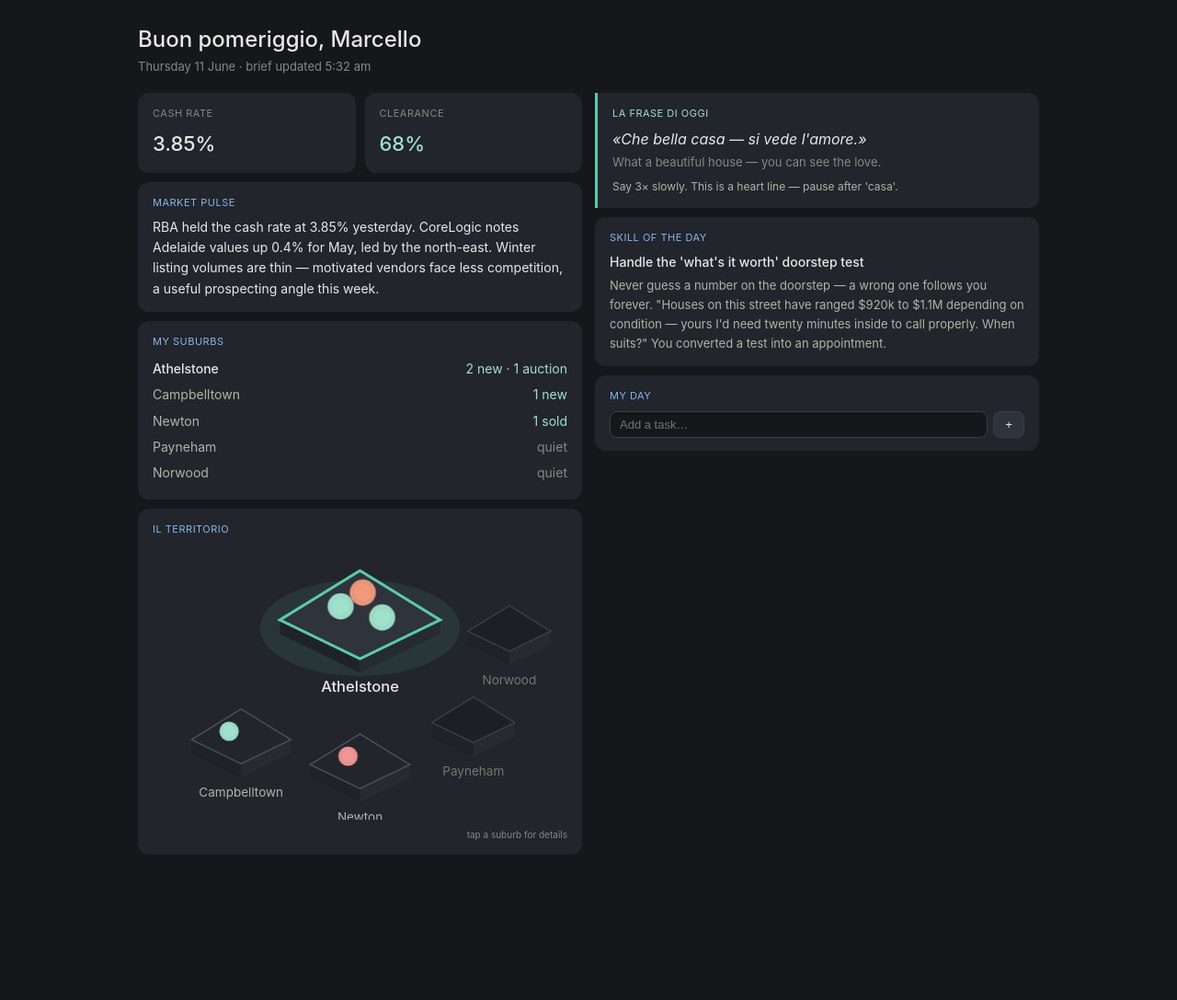
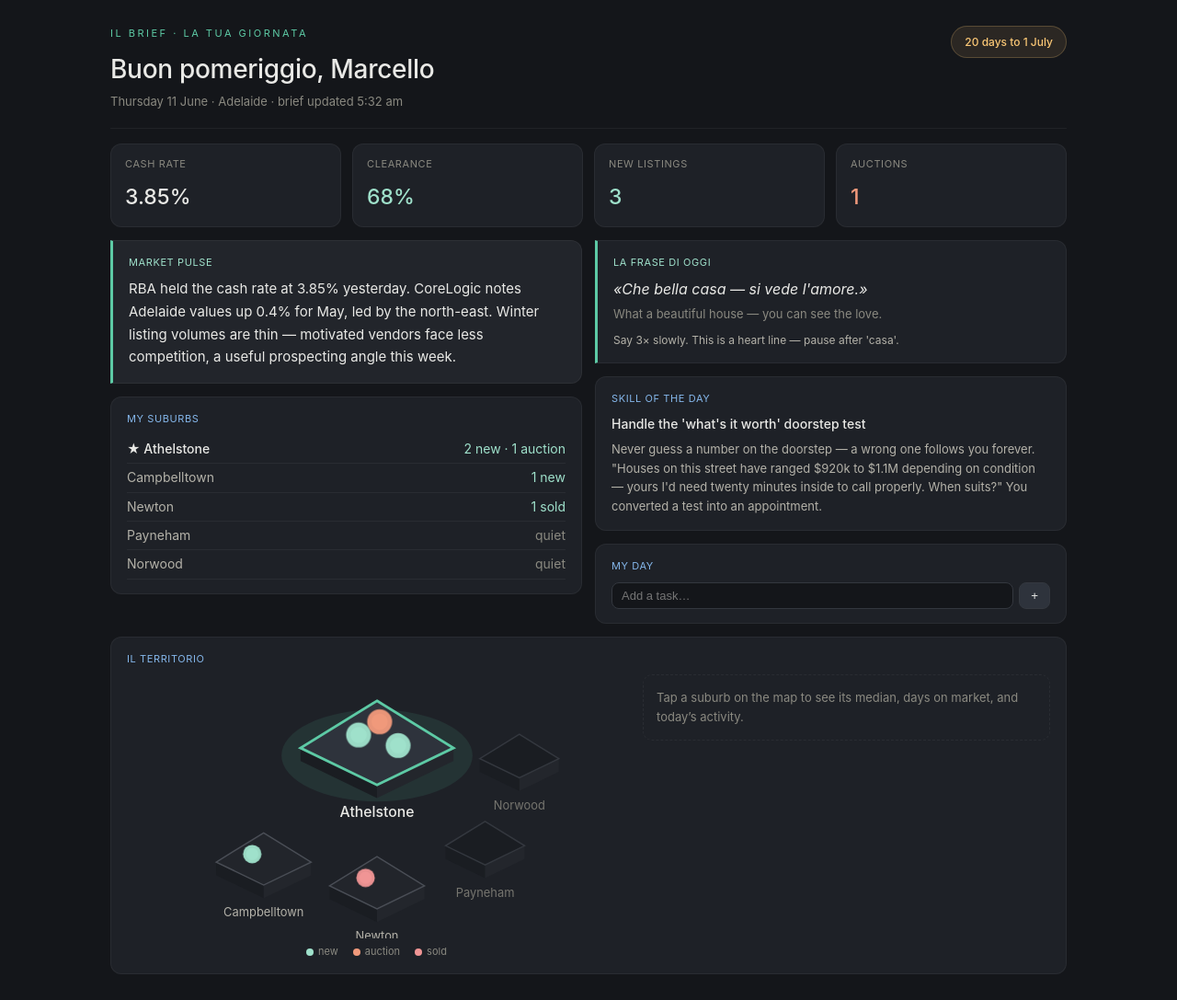
Before and after one commit to Marcelllboz/il-brief, a plain HTML site: page index.html in a window 1280 px wide. Shown: the whole page at 92% size. Before the commit the page ends 953 px from the top, so only its background shows below. Drawn offline with Linux system fonts and the light colour scheme.

Commit message:
polish: balanced layout, hero pulse, 4 metric tiles, masthead + countdown, full-width Territorio with legend
Co-Authored-By: Claude Fable 5 <noreply@anthropic.com>

```diff
--- a/index.html
+++ b/index.html
@@ -5,54 +5,112 @@
   <meta name="viewport" content="width=device-width, initial-scale=1">
   <title>Il Brief</title>
   <style>
-    :root { --bg:#15171B; --card:#22252B; --card-raise:#2E333C; --text:#E8E8E6;
-            --muted:#888780; --dim:#B4B2A9; --label:#85B7EB; --teal:#9FE1CB;
-            --teal-deep:#5DCAA5; --coral:#F0997B; --red:#F09595; }
+    :root { --bg:#14161A; --card:#1E2127; --card-2:#22252B; --raise:#2E333C; --text:#E9E9E6;
+            --muted:#8A8980; --dim:#B4B2A9; --label:#85B7EB; --teal:#9FE1CB; --teal-deep:#5DCAA5;
+            --coral:#F0997B; --red:#F09595; --amber:#FAC775; --line:rgba(255,255,255,0.05); }
     * { box-sizing:border-box; margin:0; }
     body { background:var(--bg); color:var(--text);
-           font:16px/1.6 -apple-system, "Segoe UI", Roboto, sans-serif; padding:24px; }
-    .wrap { max-width:980px; margin:0 auto; }
-    .grid { display:grid; grid-template-columns:1fr 1fr; gap:14px; margin-top:18px; }
-    .col { display:flex; flex-direction:column; gap:10px; }
-    .card { background:var(--card); border-radius:12px; padding:14px 16px; }
-    .label { font-size:11px; letter-spacing:0.5px; color:var(--label);
-             text-transform:uppercase; margin-bottom:6px; }
-    .tiles { display:grid; grid-template-columns:1fr 1fr; gap:10px; }
-    .stale { background:#3A2E1E; color:#FAC775; border-radius:10px;
-             padding:10px 14px; font-size:13px; margin-top:12px; display:none; }
-    @media (max-width:760px) { .grid { grid-template-columns:1fr; } body { padding:14px; } }
-    @keyframes pulse { 0%,100% { opacity:1 } 50% { opacity:0.45 } }
+           font:16px/1.6 -apple-system, "Segoe UI", Roboto, sans-serif; padding:28px; }
+    .wrap { max-width:1040px; margin:0 auto; }
+
+    .masthead { display:flex; justify-content:space-between; align-items:flex-start; gap:16px; }
+    .mast-label { font-size:11px; letter-spacing:2.5px; text-transform:uppercase; color:var(--teal-deep); margin-bottom:7px; }
+    h1#greeting { font-size:28px; font-weight:500; letter-spacing:-0.3px; }
+    .sub { font-size:13px; color:var(--muted); margin-top:3px; }
+    .countdown { flex-shrink:0; background:rgba(250,199,117,0.10); color:var(--amber);
+                 border:1px solid rgba(250,199,117,0.22); border-radius:999px;
+                 padding:7px 14px; font-size:12px; font-weight:500; white-space:nowrap; display:none; }
+    .divider { height:1px; background:var(--line); margin:18px 0 16px; }
+
+    .tiles { display:grid; grid-template-columns:repeat(4,1fr); gap:12px; margin-bottom:14px; }
+    .tile { background:var(--card); border:1px solid var(--line); border-radius:12px; padding:13px 15px; }
+    .tile .t-val { font-size:23px; font-weight:500; margin-top:2px; }
+
+    .grid { display:grid; grid-template-columns:1fr 1fr; gap:14px; align-items:start; }
+    .col { display:flex; flex-direction:column; gap:14px; }
+    .card { background:var(--card); border:1px solid var(--line); border-radius:12px; padding:15px 17px; }
+    .label { font-size:11px; letter-spacing:0.6px; color:var(--label); text-transform:uppercase; margin-bottom:8px; }
+
+    .hero { background:var(--card-2); border-left:3px solid var(--teal-deep); border-radius:0 12px 12px 0; }
+    .hero .label { color:var(--teal); }
+    .hero #pulse-body { font-size:15px; line-height:1.65; }
+
+    .terr { margin-top:14px; }
+    .terr-row { display:flex; gap:18px; flex-wrap:wrap; align-items:flex-start; }
+    .terr-map { flex:1 1 340px; min-width:280px; }
+    .terr-map svg { width:100%; max-width:430px; display:block; margin:0 auto; }
+    .terr-side { flex:1 1 240px; min-width:220px; }
+    .legend { display:flex; gap:16px; justify-content:center; margin-top:6px; font-size:11px; color:var(--muted); }
+    .legend span { display:inline-flex; align-items:center; gap:5px; }
+    .legend i { width:8px; height:8px; border-radius:50%; display:inline-block; }
+    .terr-hint { font-size:13px; color:var(--muted); line-height:1.6;
+                 border:1px dashed var(--line); border-radius:10px; padding:14px; }
+
+    .stale { background:#3A2E1E; color:var(--amber); border-radius:10px;
+             padding:10px 14px; font-size:13px; margin-bottom:14px; display:none; }
+
+    @media (max-width:760px) {
+      body { padding:16px; }
+      .grid { grid-template-columns:1fr; }
+      .tiles { grid-template-columns:1fr 1fr; }
+      h1#greeting { font-size:24px; }
+    }
+    @keyframes pulse { 0%,100% { opacity:1 } 50% { opacity:0.4 } }
     .dot-ring { animation:pulse 2.4s ease-in-out infinite; }
   </style>
 </head>
 <body>
   <div class="wrap">
-    <header>
-      <h1 id="greeting" style="font-size:24px;font-weight:500">Buongiorno, Marcello</h1>
-      <p id="datestamp" style="font-size:13px;color:var(--muted)"></p>
-    </header>
+    <div class="masthead">
+      <div>
+        <div class="mast-label">Il Brief · la tua giornata</div>
+        <h1 id="greeting">Buongiorno, Marcello</h1>
+        <p class="sub" id="datestamp"></p>
+      </div>
+      <div class="countdown" id="countdown"></div>
+    </div>
+    <div class="divider"></div>
+
     <div id="stale" class="stale">Showing yesterday's brief — today's update hasn't arrived yet.</div>
+
+    <div class="tiles" id="tiles"></div>
+
     <div class="grid">
-      <div class="col" id="col-left">
-        <div class="tiles" id="tiles"></div>
-        <div class="card" id="pulse"><div class="label">Market pulse</div><div id="pulse-body"></div></div>
+      <div class="col">
+        <div class="card hero" id="pulse"><div class="label">Market pulse</div><div id="pulse-body"></div></div>
         <div class="card" id="suburbs"><div class="label">My suburbs</div><div id="suburbs-body"></div></div>
-        <div class="card" id="territorio"><div class="label">Il Territorio</div>
-          <div id="map-holder"></div><div id="detail-holder"></div></div>
       </div>
-      <div class="col" id="col-right">
+      <div class="col">
         <div class="card" id="frase" style="border-left:3px solid var(--teal-deep);border-radius:0 12px 12px 0">
           <div class="label" style="color:var(--teal)">La frase di oggi</div><div id="frase-body"></div></div>
         <div class="card" id="skill"><div class="label">Skill of the day</div><div id="skill-body"></div></div>
         <div class="card" id="myday"><div class="label">My day</div><div id="myday-body"></div></div>
       </div>
     </div>
+
+    <div class="card terr" id="territorio">
+      <div class="label">Il Territorio</div>
+      <div class="terr-row">
+        <div class="terr-map">
+          <div id="map-holder"></div>
+          <div class="legend">
+            <span><i style="background:var(--teal)"></i>new</span>
+            <span><i style="background:var(--coral)"></i>auction</span>
+            <span><i style="background:var(--red)"></i>sold</span>
+          </div>
+        </div>
+        <div class="terr-side" id="detail-holder"></div>
+      </div>
+    </div>
   </div>
+
   <script>
   const $ = id => document.getElementById(id);
   const fmtDay = d => d.toLocaleDateString('en-AU', { weekday:'long', day:'numeric', month:'long', timeZone:'Australia/Adelaide' });
   const todayISO = () => new Date().toLocaleDateString('en-CA', { timeZone:'Australia/Adelaide' });
   const daysSinceEpoch = () => Math.floor(Date.parse(todayISO()) / 86400000);
+
+  const TERR_HINT = '<div class="terr-hint">Tap a suburb on the map to see its median, days on market, and today’s activity.</div>';
 
   async function load(name) {
     const r = await fetch(`data/${name}.json?v=${Date.now()}`);
@@ -66,22 +124,31 @@
     $('greeting').textContent = (hr < 12 ? 'Buongiorno' : hr < 18 ? 'Buon pomeriggio' : 'Buonasera') + ', Marcello';
     const upd = new Date(brief.generatedAt).toLocaleTimeString('en-AU',
       { hour:'numeric', minute:'2-digit', timeZone:'Australia/Adelaide' });
-    $('datestamp').textContent = `${fmtDay(now)} · brief updated ${upd}`;
+    $('datestamp').textContent = `${fmtDay(now)} · Adelaide · brief updated ${upd}`;
     if (brief.date !== todayISO()) $('stale').style.display = 'block';
+
+    const days = Math.round((Date.parse('2026-07-01') - Date.parse(todayISO())) / 86400000);
+    const c = $('countdown');
+    if (days > 0) { c.textContent = `${days} ${days === 1 ? 'day' : 'days'} to 1 July`; c.style.display = 'block'; }
+    else if (days === 0) { c.textContent = 'Day 1 — in bocca al lupo!'; c.style.display = 'block'; }
   }
 
-  function renderTiles(brief) {
-    $('tiles').innerHTML = `
-      <div class="card"><div class="label" style="color:var(--muted)">Cash rate</div>
-        <div style="font-size:22px;font-weight:500">${brief.metrics.cashRate}</div></div>
-      <div class="card"><div class="label" style="color:var(--muted)">Clearance</div>
-        <div style="font-size:22px;font-weight:500;color:var(--teal)">${brief.metrics.clearance}</div></div>`;
+  function renderTiles(config, brief) {
+    const tot = config.suburbs.reduce((a, s) => {
+      const c = (brief.suburbs[s.id] || {}).counts || {};
+      a.new += c.new || 0; a.auction += c.auction || 0; return a;
+    }, { new: 0, auction: 0 });
+    const tile = (label, val, color) =>
+      `<div class="tile"><div class="label" style="color:var(--muted)">${label}</div>
+        <div class="t-val"${color ? ` style="color:${color}"` : ''}>${val}</div></div>`;
+    $('tiles').innerHTML =
+      tile('Cash rate', brief.metrics.cashRate) +
+      tile('Clearance', brief.metrics.clearance, 'var(--teal)') +
+      tile('New listings', tot.new, tot.new ? 'var(--teal)' : null) +
+      tile('Auctions', tot.auction, tot.auction ? 'var(--coral)' : null);
   }
 
-  function renderPulse(brief) {
-    $('pulse-body').textContent = brief.marketPulse;
-    $('pulse-body').style.fontSize = '14px';
-  }
+  function renderPulse(brief) { $('pulse-body').textContent = brief.marketPulse; }
 
   function renderSuburbs(config, brief) {
     const rows = config.suburbs.map(s => {
@@ -90,8 +157,8 @@
       if (d.counts.new) bits.push(`${d.counts.new} new`);
       if (d.counts.auction) bits.push(`${d.counts.auction} auction`);
       if (d.counts.sold) bits.push(`${d.counts.sold} sold`);
-      return `<div style="display:flex;justify-content:space-between;font-size:14px;padding:3px 0">
-        <span style="${s.primary ? 'font-weight:500' : 'color:var(--dim)'}">${s.name}</span>
+      return `<div style="display:flex;justify-content:space-between;font-size:14px;padding:4px 0;border-bottom:1px solid var(--line)">
+        <span style="${s.primary ? 'font-weight:500' : 'color:var(--dim)'}">${s.primary ? '★ ' : ''}${s.name}</span>
         <span style="color:${bits.length ? 'var(--teal)' : 'var(--muted)'}">${bits.join(' · ') || 'quiet'}</span></div>`;
     });
     $('suburbs-body').innerHTML = rows.join('');
@@ -115,18 +182,17 @@
       const prim = s.primary;
       return `<g transform="translate(${t.x},${t.y})" style="cursor:pointer" onclick="showDetail('${s.id}')">
         ${prim ? `<ellipse cx="0" cy="${h*0.3}" rx="${z*1.25}" ry="${z*0.6}" fill="var(--teal-deep)" opacity="0.10"/>` : ''}
-        <polygon points="-${z},${h*0.12} 0,${h} 0,${h+10} -${z},${h*0.12+10}" fill="#1F2228"/>
-        <polygon points="${z},${h*0.12} 0,${h} 0,${h+10} ${z},${h*0.12+10}" fill="#262A31"/>
+        <polygon points="-${z},${h*0.12} 0,${h} 0,${h+10} -${z},${h*0.12+10}" fill="#1A1D22"/>
+        <polygon points="${z},${h*0.12} 0,${h} 0,${h+10} ${z},${h*0.12+10}" fill="#23262C"/>
         <polygon points="0,-${h} ${z},${h*0.12} 0,${h} -${z},${h*0.12}"
-          fill="${prim ? 'var(--card-raise)' : (active ? '#22252B' : '#1C1F24')}"
-          stroke="${prim ? 'var(--teal-deep)' : (active ? '#4A4E56' : '#3A3E46')}" stroke-width="${prim ? 2 : 1}"/>
+          fill="${prim ? 'var(--raise)' : (active ? '#22252B' : '#1A1D22')}"
+          stroke="${prim ? 'var(--teal-deep)' : (active ? '#4A4E56' : '#34383F')}" stroke-width="${prim ? 2 : 1}"/>
         ${dots}
-        <text x="0" y="${h+24}" text-anchor="middle" fill="${prim ? 'var(--text)' : (active ? 'var(--dim)' : '#777670')}"
+        <text x="0" y="${h+24}" text-anchor="middle" fill="${prim ? 'var(--text)' : (active ? 'var(--dim)' : '#76756F')}"
           font-size="${prim ? 11 : 9}" ${prim ? 'font-weight="500"' : ''}>${s.name}</text></g>`;
     });
-    $('map-holder').innerHTML =
-      `<svg viewBox="0 0 300 200" style="width:100%">${tiles.join('')}</svg>
-       <div style="font-size:10px;color:var(--muted);text-align:right">tap a suburb for details</div>`;
+    $('map-holder').innerHTML = `<svg viewBox="0 0 300 200">${tiles.join('')}</svg>`;
+    $('detail-holder').innerHTML = TERR_HINT;
     window.__territorio = { config, brief, stats };
   }
 
@@ -135,18 +201,18 @@
     const s = config.suburbs.find(x => x.id === id);
     const d = brief.suburbs[id] || { lines: [] };
     const w = (stats.suburbs || {})[id];
-    const trendGlyph = { warm:['▲','var(--teal)'], steady:['▶','var(--muted)'], cool:['▼','var(--coral)'] }[w?.trend] || ['▶','var(--muted)'];
+    const tg = { warm:['▲','var(--teal)'], steady:['▶','var(--muted)'], cool:['▼','var(--coral)'] }[w?.trend] || ['▶','var(--muted)'];
     $('detail-holder').innerHTML = `
-      <div style="background:var(--card-raise);border:1px solid var(--teal-deep);border-radius:10px;padding:12px;margin-top:8px">
-        <div style="display:flex;justify-content:space-between">
-          <span style="font-weight:500">${s.name}</span>
-          <span style="color:var(--muted);font-size:12px;cursor:pointer" onclick="$('detail-holder').innerHTML=''">✕ close</span></div>
-        ${w ? `<div style="display:grid;grid-template-columns:repeat(3,1fr);gap:6px;margin-top:8px;font-size:13px">
-          <div><div class="label" style="color:var(--muted)">Median</div>${w.median}</div>
-          <div><div class="label" style="color:var(--muted)">Days on mkt</div>${w.daysOnMarket}</div>
-          <div><div class="label" style="color:var(--muted)">Trend</div><span style="color:${trendGlyph[1]}">${trendGlyph[0]} ${w.trend}</span></div></div>
-          <div style="font-size:12px;color:var(--dim);margin-top:6px">${w.note}</div>` : ''}
-        <div style="font-size:13px;color:var(--dim);margin-top:8px">
+      <div style="background:var(--raise);border:1px solid var(--teal-deep);border-radius:10px;padding:14px">
+        <div style="display:flex;justify-content:space-between;align-items:center">
+          <span style="font-weight:500;font-size:15px">${s.primary ? '★ ' : ''}${s.name}</span>
+          <span style="color:var(--muted);font-size:12px;cursor:pointer" onclick="$('detail-holder').innerHTML=TERR_HINT">✕</span></div>
+        ${w ? `<div style="display:grid;grid-template-columns:repeat(3,1fr);gap:8px;margin-top:10px;font-size:14px">
+          <div><div class="label" style="color:var(--muted);margin-bottom:2px">Median</div>${w.median}</div>
+          <div><div class="label" style="color:var(--muted);margin-bottom:2px">Days</div>${w.daysOnMarket}</div>
+          <div><div class="label" style="color:var(--muted);margin-bottom:2px">Trend</div><span style="color:${tg[1]}">${tg[0]} ${w.trend}</span></div></div>
+          <div style="font-size:12px;color:var(--dim);margin-top:8px">${w.note}</div>` : ''}
+        <div style="font-size:13px;color:var(--dim);margin-top:10px;border-top:1px solid var(--line);padding-top:10px">
           ${d.lines.length ? d.lines.map(l => `● ${l}`).join('<br>') : 'Quiet day — no new activity.'}</div></div>`;
   }
 
@@ -154,11 +220,11 @@
     const n = daysSinceEpoch();
     const fr = italian.entries[n % italian.entries.length];
     $('frase-body').innerHTML = `<div style="font-style:italic;font-size:16px">«${fr.it}»</div>
-      <div style="font-size:13px;color:var(--muted);margin-top:2px">${fr.en}</div>
-      <div style="font-size:12px;color:var(--dim);margin-top:6px">${fr.drill}</div>`;
+      <div style="font-size:13px;color:var(--muted);margin-top:3px">${fr.en}</div>
+      <div style="font-size:12px;color:var(--dim);margin-top:8px">${fr.drill}</div>`;
     const sk = skills.entries[n % skills.entries.length];
     $('skill-body').innerHTML = `<div style="font-weight:500;font-size:14px">${sk.title}</div>
-      <div style="font-size:13px;color:var(--dim);margin-top:4px">${sk.body}</div>`;
+      <div style="font-size:13px;color:var(--dim);margin-top:5px">${sk.body}</div>`;
   }
 
   function renderMyDay() {
@@ -173,8 +239,8 @@
         `<label style="display:flex;gap:8px;font-size:14px;padding:3px 0;${t.done ? 'color:var(--muted);text-decoration:line-through' : ''}">
           <input type="checkbox" ${t.done ? 'checked' : ''} onchange="__toggleTask(${i})"> ${t.text}</label>`).join('') +
         `<form onsubmit="return __addTask(this)" style="margin-top:8px;display:flex;gap:6px">
-          <input name="t" placeholder="Add a task…" style="flex:1;background:var(--bg);border:1px solid #3A3E46;border-radius:8px;color:var(--text);padding:6px 10px;font-size:13px">
-          <button style="background:var(--card-raise);border:1px solid #3A3E46;border-radius:8px;color:var(--text);padding:6px 12px;cursor:pointer">+</button></form>`;
+          <input name="t" placeholder="Add a task…" style="flex:1;background:var(--bg);border:1px solid #34383F;border-radius:8px;color:var(--text);padding:6px 10px;font-size:13px">
+          <button style="background:var(--raise);border:1px solid #34383F;border-radius:8px;color:var(--text);padding:6px 12px;cursor:pointer">+</button></form>`;
     };
     window.__toggleTask = i => { state.tasks[i].done = !state.tasks[i].done; save(); draw(); };
     window.__addTask = f => { const v = f.t.value.trim(); if (v) { state.tasks.push({ text:v, done:false }); save(); draw(); } return false; };
@@ -185,7 +251,7 @@
     const [config, brief, stats, italian, skills] = await Promise.all(
       ['config','brief','stats','italian','skills'].map(load));
     renderHeader(brief);
-    renderTiles(brief);
+    renderTiles(config, brief);
     renderPulse(brief);
     renderSuburbs(config, brief);
     renderMap(config, brief, stats);
```
